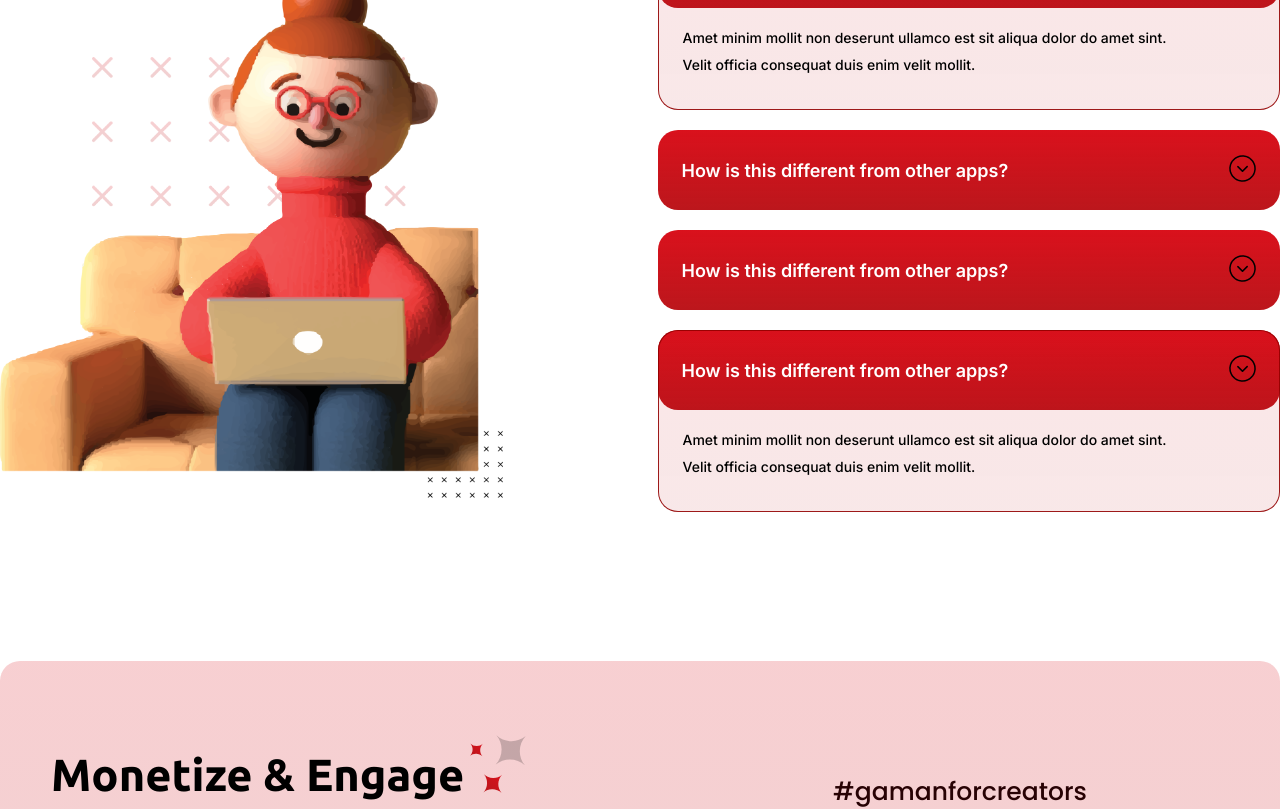
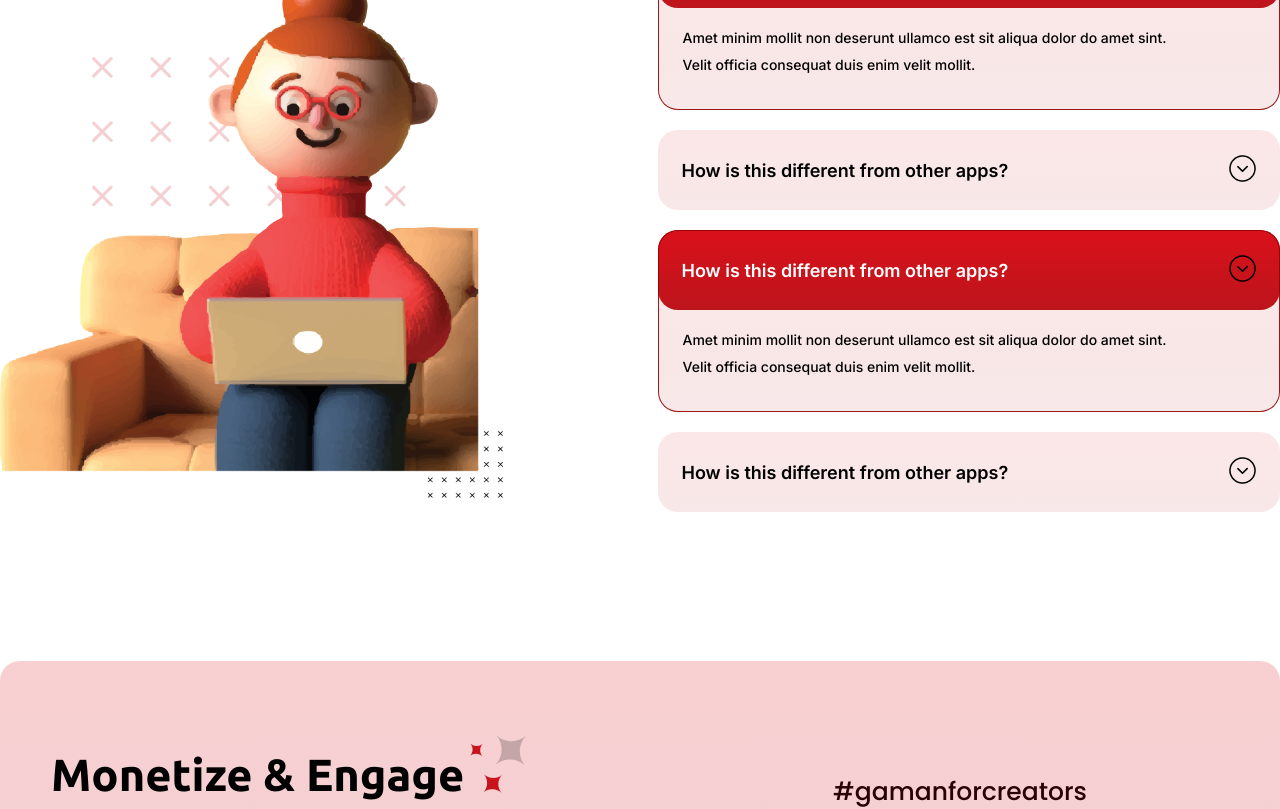
Before and after one commit to mdabhnx/gaman, a React (Create React App) app: page / in a window 1280 px wide. Shown: the part 3400-4209 px from the top of the page. Built offline with nearby package versions, Linux system fonts and the light colour scheme.

Commit message:
minor updates added for FAQ section

```diff
--- a/src/App.jsx
+++ b/src/App.jsx
@@ -20,7 +20,7 @@ const App = () => {
         <Faq />
         <Monetization />
         <Footer />
-        <div style={{ height: "900px" }}></div>
+        {/* <div style={{ height: "900px" }}></div> */}
       </BrowserRouter>
     </>
   );
--- a/src/components/Faq/Faq.jsx
+++ b/src/components/Faq/Faq.jsx
@@ -13,7 +13,7 @@ const Faq = () => {
             <div className="faq-title">FAQ Section</div>
 
             <div className="faq-contents">
-              <div className="faq-cell-container">
+              <div className="faq-cell-container visible">
                 <div className="faq-cell">
                   <div className="name">
                     How is this different from other apps?
@@ -22,13 +22,28 @@ const Faq = () => {
                     <img src="/assets/close.png" alt="close" />
                   </div>
                 </div>
-                <div className="faq-details visible">
+                <div className="faq-details">
                   Amet minim mollit non deserunt ullamco est sit aliqua dolor do
                   amet sint. Velit officia consequat duis enim velit mollit.
                 </div>
               </div>
 
               <div className="faq-cell-container">
+                <div className="faq-cell">
+                  <div className="name">
+                    How is this different from other apps?
+                  </div>
+                  <div className="action">
+                    <img src="/assets/open.png" alt="close" />
+                  </div>
+                </div>
+                <div className="faq-details">
+                  Amet minim mollit non deserunt ullamco est sit aliqua dolor do
+                  amet sint. Velit officia consequat duis enim velit mollit.
+                </div>
+              </div>
+
+              <div className="faq-cell-container visible">
                 <div className="faq-cell">
                   <div className="name">
                     How is this different from other apps?
@@ -57,21 +72,6 @@ const Faq = () => {
                   amet sint. Velit officia consequat duis enim velit mollit.
                 </div>
               </div>
-
-              <div className="faq-cell-container">
-                <div className="faq-cell">
-                  <div className="name">
-                    How is this different from other apps?
-                  </div>
-                  <div className="action">
-                    <img src="/assets/open.png" alt="close" />
-                  </div>
-                </div>
-                <div className="faq-details visible">
-                  Amet minim mollit non deserunt ullamco est sit aliqua dolor do
-                  amet sint. Velit officia consequat duis enim velit mollit.
-                </div>
-              </div>
             </div>
           </div>
         </div>
--- a/src/components/Faq/fag.scss
+++ b/src/components/Faq/fag.scss
@@ -41,11 +41,10 @@
           width: 100%;
           height: 80px;
           background: linear-gradient(
-              180deg,
-              #e50f1c -38.3%,
-              rgba(146, 0, 0, 0.89) 198.94%
-            ),
-            #ffffff;
+            180deg,
+            rgba(229, 15, 28, 0.1) -38.3%,
+            rgba(146, 0, 0, 0.089) 198.94%
+          );
           border-radius: 20px;
           padding: 28px 24px;
           display: flex;
@@ -58,7 +57,7 @@
             font-weight: 600;
             font-size: 18px;
             line-height: 23px;
-            color: #ffffff;
+            color: black;
           }
 
           .action {
@@ -95,5 +94,18 @@
 }
 
 .visible {
-  display: block !important;
+  .faq-cell {
+    background: linear-gradient(
+        180deg,
+        #e50f1c -38.3%,
+        rgba(146, 0, 0, 0.89) 198.94%
+      ),
+      #ffffff !important;
+    .name {
+      color: white !important;
+    }
+  }
+  .faq-details {
+    display: block !important;
+  }
 }
```
